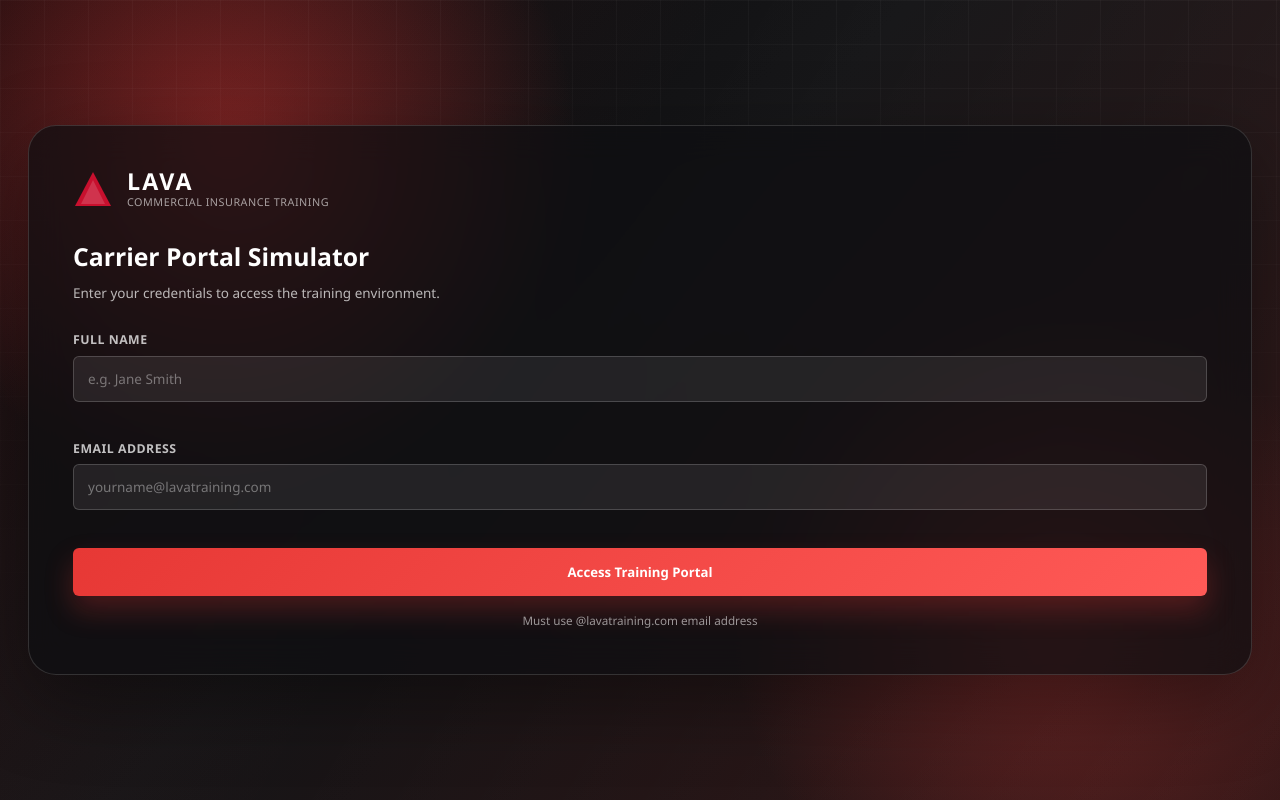
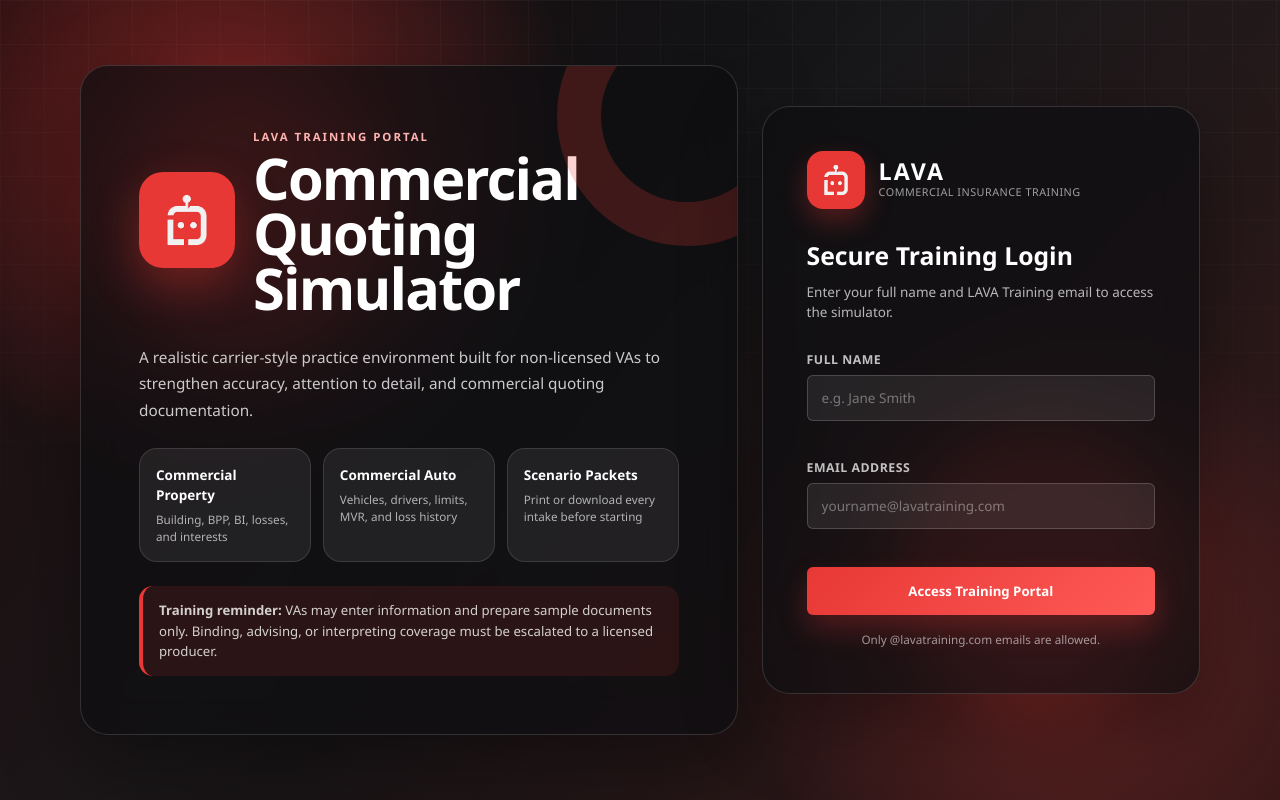
Before and after one commit to jonasrosauro122-a11y/commercial-Quoting, a website: page index.html in a window 1280 px wide. Drawn offline with Linux system fonts and the light colour scheme.

Commit message:
Add files via upload

```diff
--- a/index.html
+++ b/index.html
@@ -4,27 +4,47 @@
   <meta charset="UTF-8" />
   <meta name="viewport" content="width=device-width, initial-scale=1.0" />
   <title>LAVA Commercial Insurance Training Portal</title>
-  <link rel="icon" type="image/svg+xml" href="images/favicon.svg" />
+  <link rel="icon" type="image/png" href="images/favicon.png" />
   <link rel="stylesheet" href="css/styles.css" />
 </head>
 <body class="light-mode">
 
-<!-- ===== LOGIN PAGE ===== -->
+<!-- ===== LOGIN PAGE ONLY ON FIRST LOAD ===== -->
 <div id="page-login" class="page active">
   <div class="login-bg">
-    <div class="login-overlay"></div>
-    <div class="login-card">
+    <div class="login-glow login-glow-one"></div>
+    <div class="login-glow login-glow-two"></div>
+
+    <main class="login-shell" aria-label="LAVA Commercial Quoting Simulator Login">
+      <section class="login-hero-panel">
+        <div class="brand-lockup-large">
+          <img src="images/lava-logo.png" alt="LAVA logo" class="brand-emblem-large" />
+          <div>
+            <span class="login-eyebrow">LAVA Training Portal</span>
+            <h1>Commercial Quoting Simulator</h1>
+          </div>
+        </div>
+        <p class="login-hero-copy">A realistic carrier-style practice environment built for non-licensed VAs to strengthen accuracy, attention to detail, and commercial quoting documentation.</p>
+        <div class="login-proof-grid">
+          <div><strong>Commercial Property</strong><span>Building, BPP, BI, losses, and interests</span></div>
+          <div><strong>Commercial Auto</strong><span>Vehicles, drivers, limits, MVR, and loss history</span></div>
+          <div><strong>Scenario Packets</strong><span>Print or download every intake before starting</span></div>
+        </div>
+        <div class="login-compliance-note">
+          <strong>Training reminder:</strong> VAs may enter information and prepare sample documents only. Binding, advising, or interpreting coverage must be escalated to a licensed producer.
+        </div>
+      </section>
+
+      <section class="login-card">
         <div class="login-logo">
-        <div class="logo-icon">
-          <svg viewBox="0 0 40 40" width="40" height="40"><polygon points="20,2 38,36 2,36" fill="#c8102e"/><polygon points="20,10 32,34 8,34" fill="white" opacity="0.15"/></svg>
-        </div>
+          <img src="images/lava-logo.png" alt="LAVA logo" class="brand-emblem" />
           <div class="logo-text">
             <span class="logo-main">LAVA</span>
             <span class="logo-sub">Commercial Insurance Training</span>
           </div>
         </div>
-      <h2>Carrier Portal Simulator</h2>
-      <p class="login-desc">Enter your credentials to access the training environment.</p>
+        <h2>Secure Training Login</h2>
+        <p class="login-desc">Enter your full name and LAVA Training email to access the simulator.</p>
         <form id="login-form" novalidate>
           <div class="form-group">
             <label for="login-name">Full Name</label>
@@ -38,8 +58,9 @@
           </div>
           <button type="submit" class="btn btn-primary btn-full">Access Training Portal</button>
         </form>
-      <p class="login-note">Must use @lavatraining.com email address</p>
-    </div>
+        <p class="login-note">Only @lavatraining.com emails are allowed.</p>
+      </section>
+    </main>
   </div>
 </div>
 
@@ -48,9 +69,7 @@
   <!-- SIDEBAR -->
   <aside id="sidebar" class="sidebar">
     <div class="sidebar-logo">
-      <div class="logo-icon sm">
-        <svg viewBox="0 0 40 40" width="28" height="28"><polygon points="20,2 38,36 2,36" fill="#c8102e"/></svg>
-      </div>
+      <img src="images/lava-logo.png" alt="LAVA logo" class="sidebar-logo-img" />
       <span class="sidebar-brand">LAVA Portal</span>
     </div>
     <nav class="sidebar-nav">
```
Lines whose indentation alone changed are shown as unchanged.
